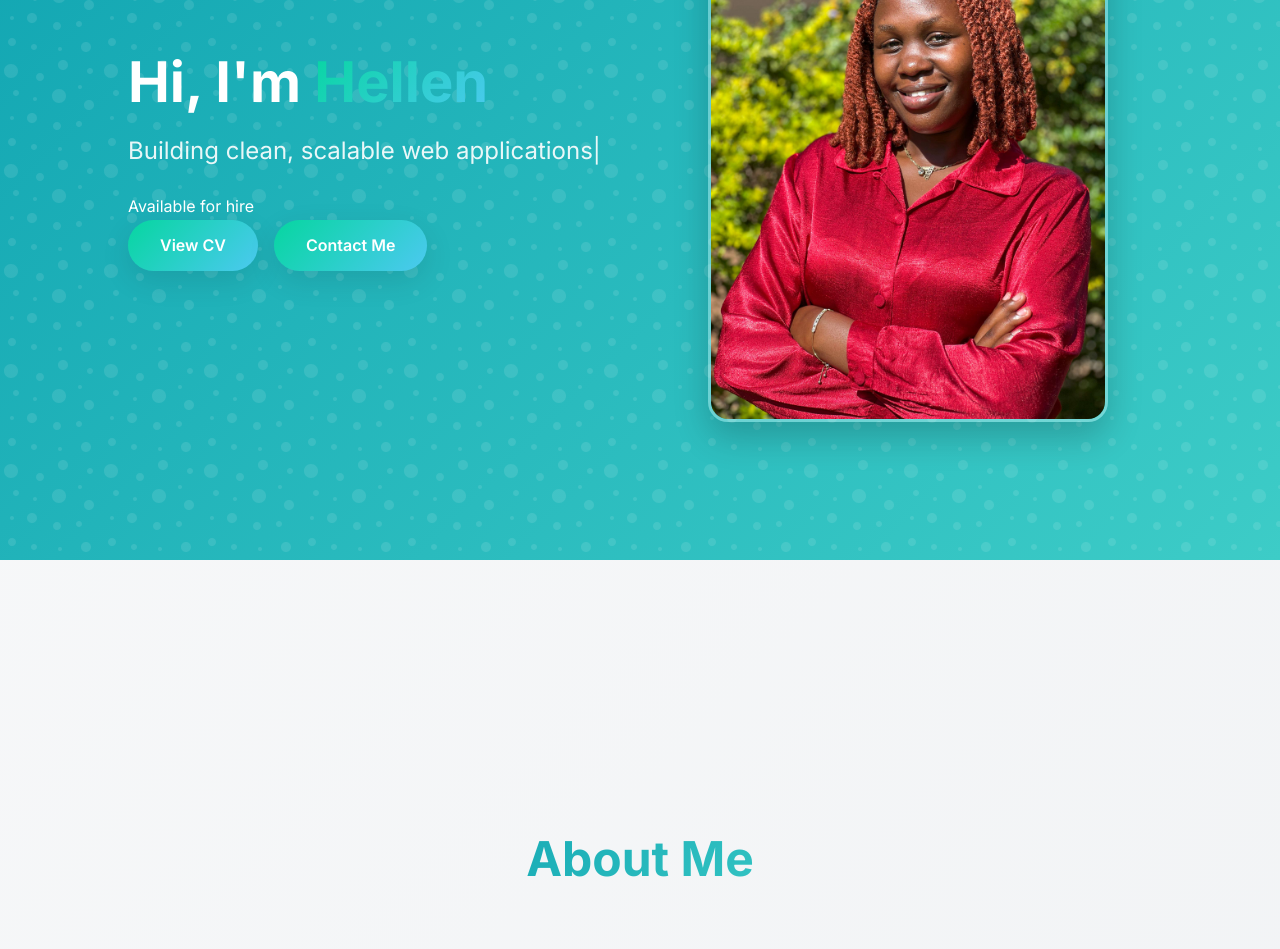
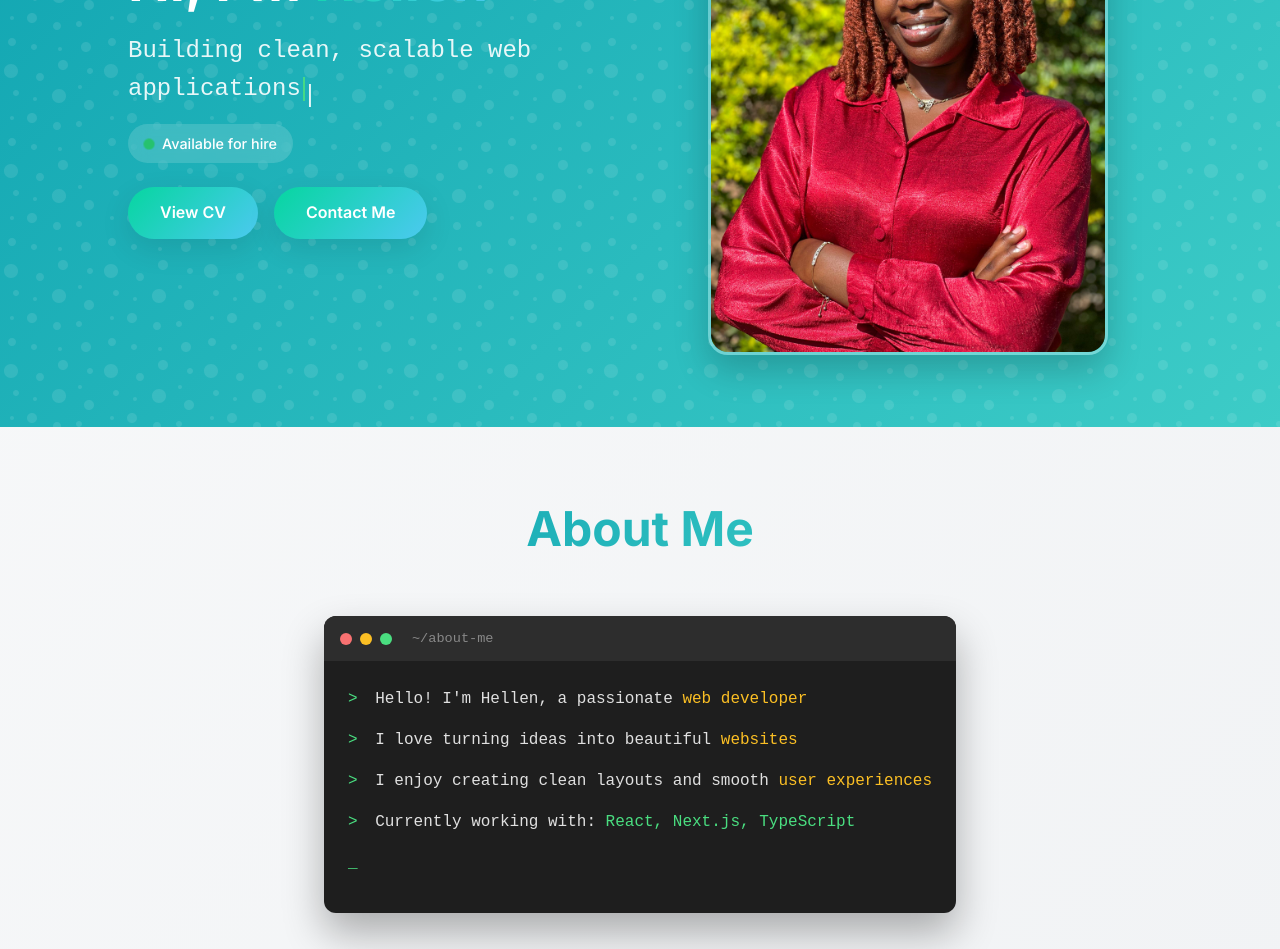
Before and after one commit to Hellen923/Portifolio, a Next.js app: page / in a window 1280 px wide. Shown: the part 240-1189 px from the top of the page. Built offline with nearby package versions, Linux system fonts and the light colour scheme.

Commit message:
style: Add CSS styles for developer portfolio enhancements

```diff
--- a/src/app/globals.css
+++ b/src/app/globals.css
@@ -11,6 +11,10 @@
   --card-bg: rgba(255, 255, 255, 0.1);
   --shadow: 0 10px 30px rgba(0, 0, 0, 0.1);
   --border-radius: 15px;
+  --terminal-bg: #1e1e1e;
+  --terminal-green: #4ade80;
+  --terminal-yellow: #fbbf24;
+  --terminal-red: #f87171;
 }
 
 * {
@@ -78,6 +82,7 @@ body {
   font-weight: 500;
   transition: all 0.3s ease;
   position: relative;
+  padding: 0.5rem 0;
 }
 
 .navbar a:hover {
@@ -87,7 +92,7 @@ body {
 .navbar a::after {
   content: '';
   position: absolute;
-  bottom: -5px;
+  bottom: 0;
   left: 0;
   width: 0;
   height: 2px;
@@ -119,11 +124,11 @@ body {
 
 /* Sections Common Styles */
 section {
-  padding: 6rem 10%;
-  min-height: 100vh;
+  padding: 4rem 10%;
+  min-height: auto;
   display: flex;
   flex-direction: column;
-  justify-content: center;
+  justify-content: flex-start;
 }
 
 section h2 {
@@ -178,7 +183,7 @@ section h2 {
 
 .home-content h3 {
   font-size: 1.5rem;
-  margin-bottom: 1.5rem;
+  margin-bottom: 1rem;
   font-weight: 400;
   opacity: 0.9;
 }
@@ -188,6 +193,58 @@ section h2 {
   margin-bottom: 2rem;
   opacity: 0.9;
   line-height: 1.6;
+}
+
+/* Typing Animation */
+.typing-text {
+  font-family: 'Courier New', Courier, monospace;
+  font-size: 1.3rem;
+  min-height: 2rem;
+}
+
+.typing-cursor {
+  display: inline-block;
+  width: 2px;
+  height: 1.5rem;
+  background: var(--terminal-green);
+  animation: blink 1s infinite;
+  margin-left: 2px;
+  vertical-align: middle;
+}
+
+@keyframes blink {
+  0%, 50% { opacity: 1; }
+  51%, 100% { opacity: 0; }
+}
+
+/* Status Indicator */
+.status-indicator {
+  display: inline-flex;
+  align-items: center;
+  gap: 0.5rem;
+  background: rgba(255, 255, 255, 0.15);
+  padding: 0.5rem 1rem;
+  border-radius: 25px;
+  margin-bottom: 1.5rem;
+  backdrop-filter: blur(10px);
+}
+
+.status-dot {
+  width: 10px;
+  height: 10px;
+  background: #22c55e;
+  border-radius: 50%;
+  animation: pulse 2s infinite;
+}
+
+@keyframes pulse {
+  0%, 100% { transform: scale(1); opacity: 1; }
+  50% { transform: scale(1.2); opacity: 0.7; }
+}
+
+.status-indicator span:last-child {
+  font-size: 0.9rem;
+  font-weight: 500;
 }
 
 .button-group {
@@ -243,18 +300,76 @@ section h2 {
   margin: 0 auto;
 }
 
-.centered-text {
-  font-size: 1.2rem;
-  line-height: 1.8;
-  color: #666;
+/* Terminal Window Style */
+.terminal-window {
+  background: var(--terminal-bg);
+  border-radius: 12px;
+  overflow: hidden;
+  text-align: left;
+  box-shadow: 0 20px 40px rgba(0, 0, 0, 0.3);
 }
 
-.centered-text span.br {
-  background: var(--primary-gradient);
-  -webkit-background-clip: text;
-  -webkit-text-fill-color: transparent;
-  background-clip: text;
-  font-weight: 600;
+.terminal-header {
+  background: #2d2d2d;
+  padding: 0.75rem 1rem;
+  display: flex;
+  align-items: center;
+  gap: 0.5rem;
+}
+
+.terminal-dot {
+  width: 12px;
+  height: 12px;
+  border-radius: 50%;
+}
+
+.terminal-dot.red {
+  background: var(--terminal-red);
+}
+
+.terminal-dot.yellow {
+  background: var(--terminal-yellow);
+}
+
+.terminal-dot.green {
+  background: var(--terminal-green);
+}
+
+.terminal-title {
+  margin-left: 0.75rem;
+  font-size: 0.85rem;
+  color: #888;
+  font-family: 'Courier New', Courier, monospace;
+}
+
+.terminal-body {
+  padding: 1.5rem;
+  font-family: 'Courier New', Courier, monospace;
+}
+
+.terminal-body p {
+  margin-bottom: 0.75rem;
+  color: #e0e0e0;
+  font-size: 1rem;
+  line-height: 1.8;
+}
+
+.terminal-prompt {
+  color: var(--terminal-green);
+  margin-right: 0.5rem;
+}
+
+.highlight {
+  color: var(--terminal-yellow);
+}
+
+.tech-highlight {
+  color: var(--terminal-green);
+}
+
+.terminal-blink {
+  animation: blink 1s step-end infinite;
+  color: var(--terminal-green);
 }
 
 /* Services Section */
@@ -326,15 +441,48 @@ section h2 {
   box-shadow: 0 25px 50px rgba(15, 163, 177, 0.15);
 }
 
-.project-card img {
+.project-image-container {
+  position: relative;
+  overflow: hidden;
+}
+
+.project-image-container img {
   width: 100%;
   height: 250px;
   object-fit: cover;
   transition: transform 0.3s ease;
 }
 
-.project-card:hover img {
-  transform: scale(1.03);
+.project-card:hover .project-image-container img {
+  transform: scale(1.05);
+}
+
+.project-overlay {
+  position: absolute;
+  top: 0;
+  left: 0;
+  right: 0;
+  bottom: 0;
+  background: rgba(15, 163, 177, 0.8);
+  display: flex;
+  align-items: center;
+  justify-content: center;
+  opacity: 0;
+  transition: opacity 0.3s ease;
+}
+
+.project-card:hover .project-overlay {
+  opacity: 1;
+}
+
+.project-code {
+  font-family: 'Courier New', Courier, monospace;
+  font-size: 1.5rem;
+  font-weight: bold;
+  color: white;
+  background: rgba(0, 0, 0, 0.3);
+  padding: 0.5rem 1rem;
+  border-radius: 8px;
 }
 
 .project-info {
@@ -367,6 +515,11 @@ section h2 {
   border-radius: 20px;
   font-size: 0.8rem;
   font-weight: 500;
+  transition: transform 0.2s ease;
+}
+
+.tech-tags span:hover {
+  transform: scale(1.05);
 }
 
 .project-links {
@@ -384,11 +537,19 @@ section h2 {
   transition: all 0.3s ease;
   flex: 1;
   text-align: center;
+  display: flex;
+  align-items: center;
+  justify-content: center;
+  gap: 0.5rem;
 }
 
 .project-links a:hover {
   background: var(--primary-gradient);
   transform: translateY(-2px);
+}
+
+.project-links a i {
+  font-size: 1.1rem;
 }
 
 /* Contact Section */
```
